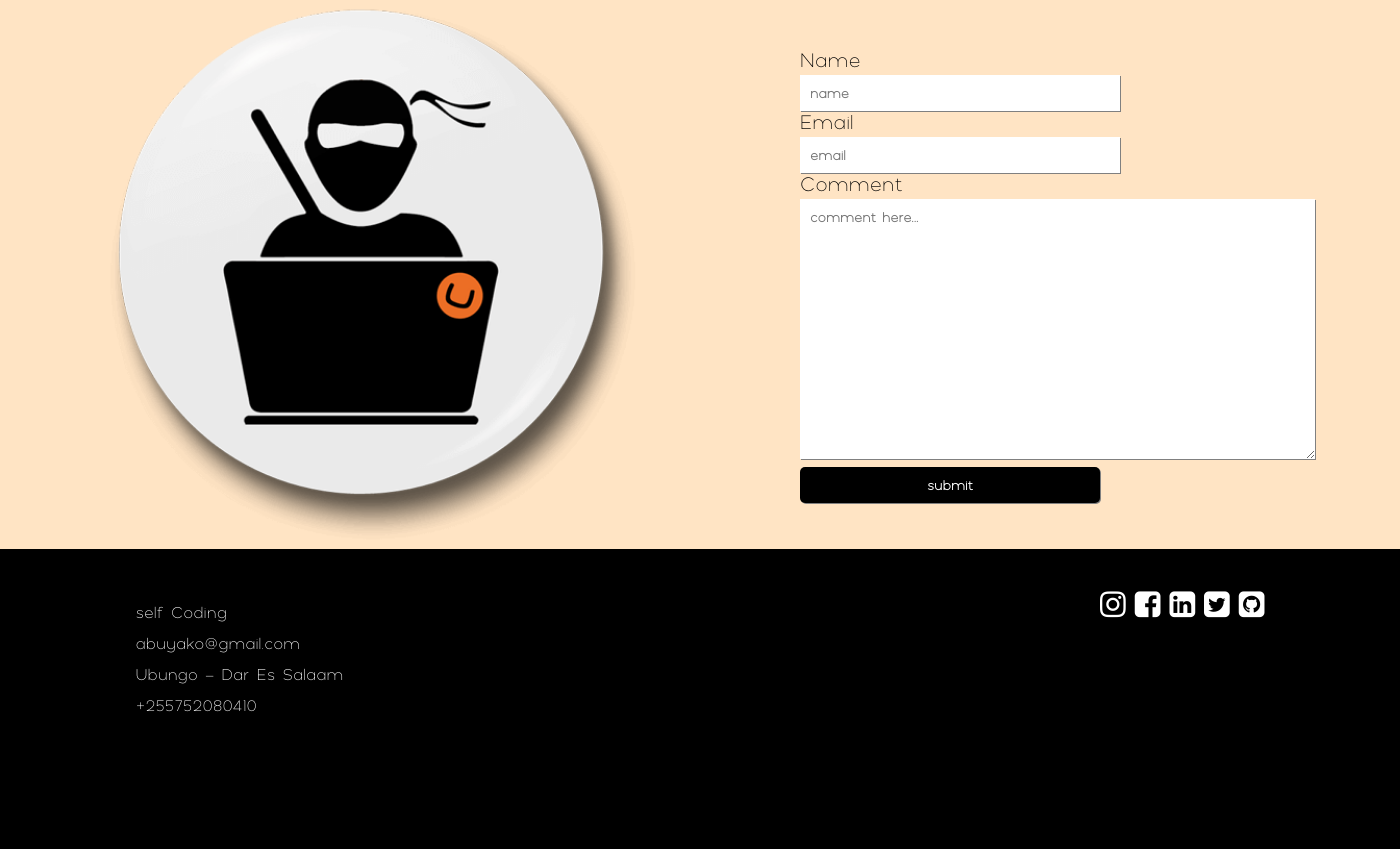
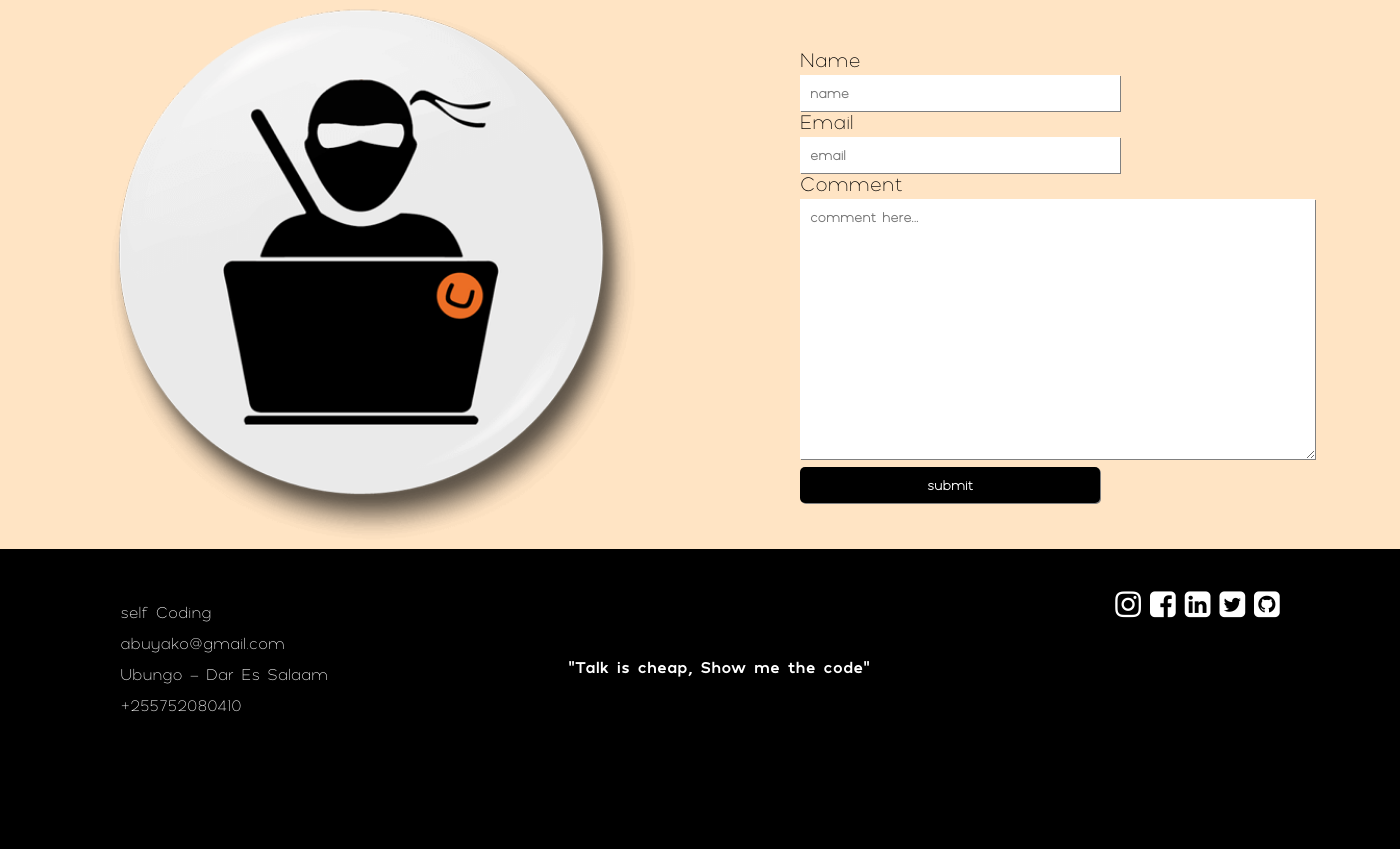
Before and after one commit to abuyako/Self-Code, a PHP site: page / in a window 1400 px wide; the page is wider, and only the part inside the window is pictured. Shown: the part 671-1520 px from the top of that part. Run offline with PHP 8.4, Linux system fonts and the light colour scheme.

Commit message:
Style the paragraph

```diff
--- a/assets/css/page-footer.css
+++ b/assets/css/page-footer.css
@@ -22,3 +22,8 @@
 .page-footer-social i {
     margin-left: 5px;
 }
+.page-footer-text {
+    color: #ffffff;
+    margin-top: 110px;
+    font-family: Polly-Bold;
+}
--- a/includes/footer.php
+++ b/includes/footer.php
@@ -8,7 +8,7 @@
         </ul>
     </div>
     <div class="page-footer-text">
-        <p>Talk is cheap, Show me the code</p>
+        <p>"Talk is cheap, Show me the code"</p>
     </div>
     <div class="page-footer-social">
          <a href="https://www.instagram.com/itsabuyako"><i class="fa fa-instagram" style="color:white; font-size: 30px"></i></a>
```
